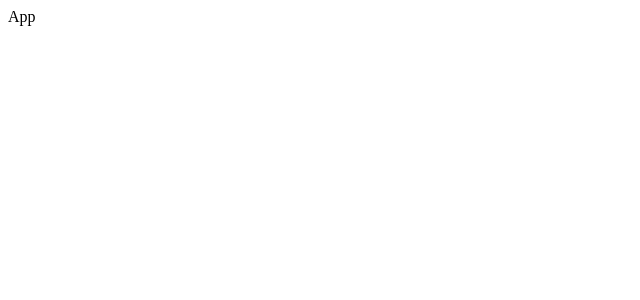
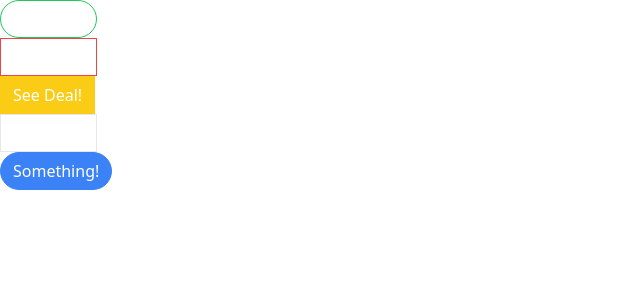
Before and after one commit to deveshsingh1-kiwi/comps, a React (Create React App) app: page / in a window 1280 px wide. Shown: the top 300 px of the page, without its empty margins (0-640 px from the left). Built offline with nearby package versions, Linux system fonts and the light colour scheme.

Commit message:
tailwind css and buttons

```diff
--- a/package.json
+++ b/package.json
@@ -6,6 +6,7 @@
     "@testing-library/jest-dom": "^5.17.0",
     "@testing-library/react": "^13.4.0",
     "@testing-library/user-event": "^13.5.0",
+    "classnames": "^2.5.1",
     "react": "^18.2.0",
     "react-dom": "^18.2.0",
     "react-scripts": "5.0.1",
@@ -34,5 +35,8 @@
       "last 1 firefox version",
       "last 1 safari version"
     ]
+  },
+  "devDependencies": {
+    "tailwindcss": "^3.4.1"
   }
 }
--- a/src/App.js
+++ b/src/App.js
@@ -1,5 +1,32 @@
+import Button from "./Button";
 function App() {
-  return <div>App</div>;
+  return (
+    <div>
+      <div>
+        <Button success rounded outline>
+          Click me!!
+        </Button>
+      </div>
+      <div>
+        <Button danger outline>
+          Buy Now!
+        </Button>
+      </div>
+      <div>
+        <Button warning>See Deal!</Button>
+      </div>
+      <div>
+        <Button secondary outline>
+          Hide Ads!
+        </Button>
+      </div>
+      <div>
+        <Button primary rounded>
+          Something!
+        </Button>
+      </div>
+    </div>
+  );
 }
 
 export default App;
--- /dev/null
+++ b/src/Button.js
@@ -0,0 +1,47 @@
+import className from "classnames";
+
+function Button({
+  children,
+  primary,
+  secondary,
+  success,
+  warning,
+  danger,
+  outline,
+  rounded,
+}) {
+  const classes = className("px-3 py-1.5 border", {
+    "border-blue-500 bg-blue-500 text-white": primary,
+    "border-grey-900 bg-grey-900 text-white": secondary,
+    "border-green-500 bg-green-500 text-white": success,
+    "border-yellow-400 bg-yellow-400 text-white": warning,
+    "border-red-500 bg-red-500 text-white": danger,
+    "rounded-full": rounded,
+    "bg-white": outline,
+    "text-blue-500": outline && primary,
+    "text-gray-900": outline && secondary,
+    "text-green-500": outline && success,
+    "text-yellow-400": outline && warning,
+    "text-red-500": outline && danger,
+  });
+  return <button className={classes}> {children} </button>;
+}
+
+Button.propTypes = {
+  checkVarianceValue: ({ primary, secondary, success, warning, danger }) => {
+    const count =
+      Number(!!primary) +
+      Number(!!secondary) +
+      Number(!!warning) +
+      Number(!!success) +
+      Number(!!danger);
+
+    if (count > 1) {
+      return new Error(
+        "Only one of primary, secondary, success, warning, danger can be true."
+      );
+    }
+  },
+};
+
+export default Button;
--- /dev/null
+++ b/src/index.css
@@ -0,0 +1,3 @@
+@tailwind base;
+@tailwind components;
+@tailwind utilities;
--- a/src/index.js
+++ b/src/index.js
@@ -1,3 +1,4 @@
+import "./index.css";
 import React from "react";
 import ReactDOM from "react-dom/client";
 import App from "./App";
--- /dev/null
+++ b/tailwind.config.js
@@ -0,0 +1,8 @@
+/** @type {import('tailwindcss').Config} */
+module.exports = {
+  content: ["./src/**/*.{js,jsx,ts,tsx}"],
+  theme: {
+    extend: {},
+  },
+  plugins: [],
+};
```
Also changed, not shown: 1 other file (tests, documents, lock files or other folders).
